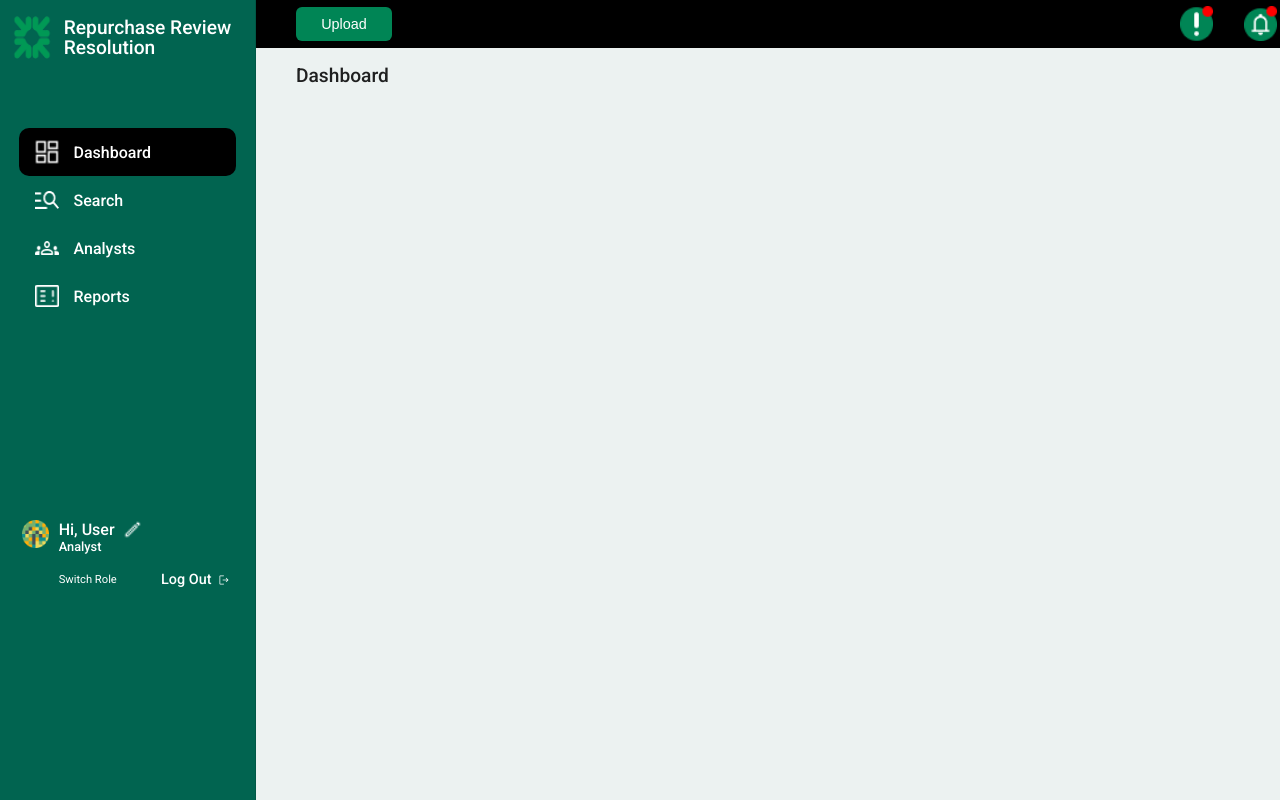
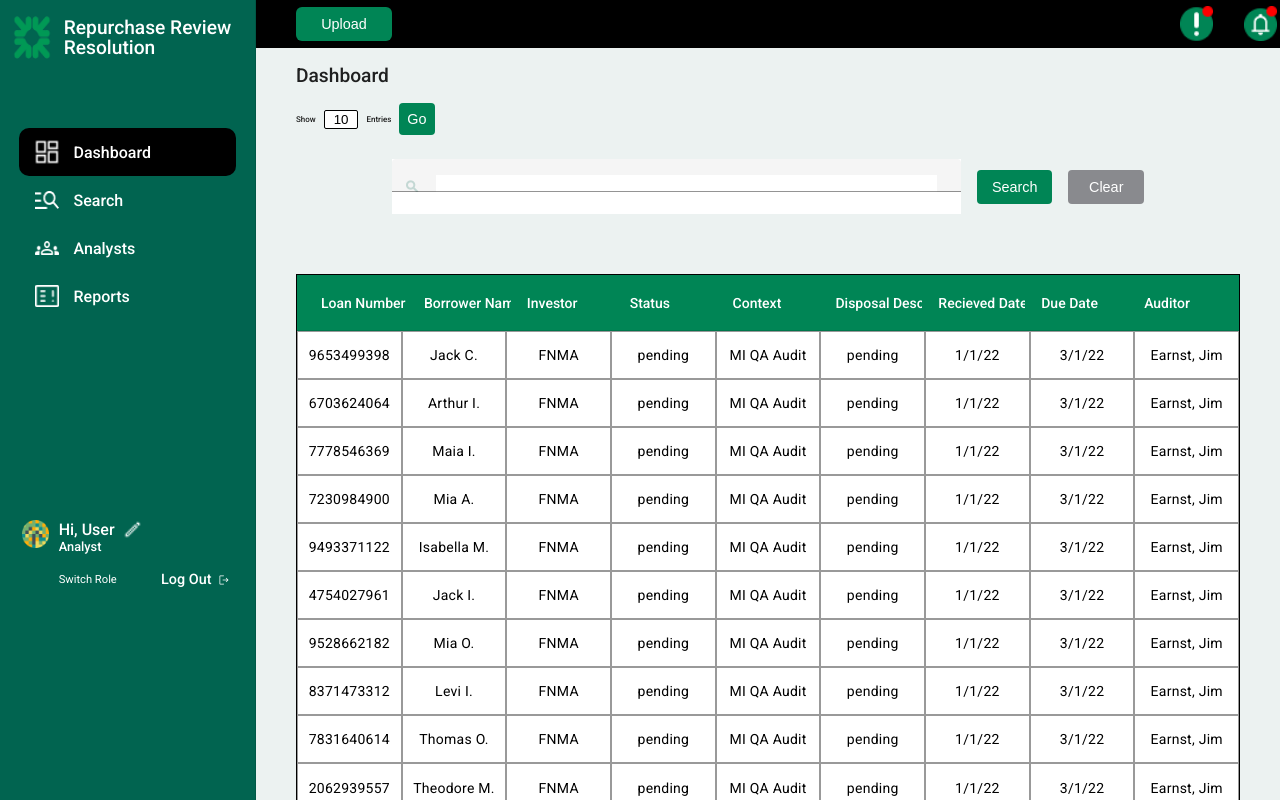
Before and after one commit to Taejun-bdiplus/mock-citizens-r3p, an Angular app: page /dashboard in a window 1280 px wide. Built offline with nearby package versions, Linux system fonts and the light colour scheme.

Commit message:
add search on the bottom on Dashboard

```diff
--- a/src/app/pages/main-layout/main-body/dashboard/dashboard.component.html
+++ b/src/app/pages/main-layout/main-body/dashboard/dashboard.component.html
@@ -16,5 +16,6 @@
 
     <!-- Search -->
     <div class="dashabord-fourth-row">
+        <table-overview-example></table-overview-example>
     </div>
 </div>
```
